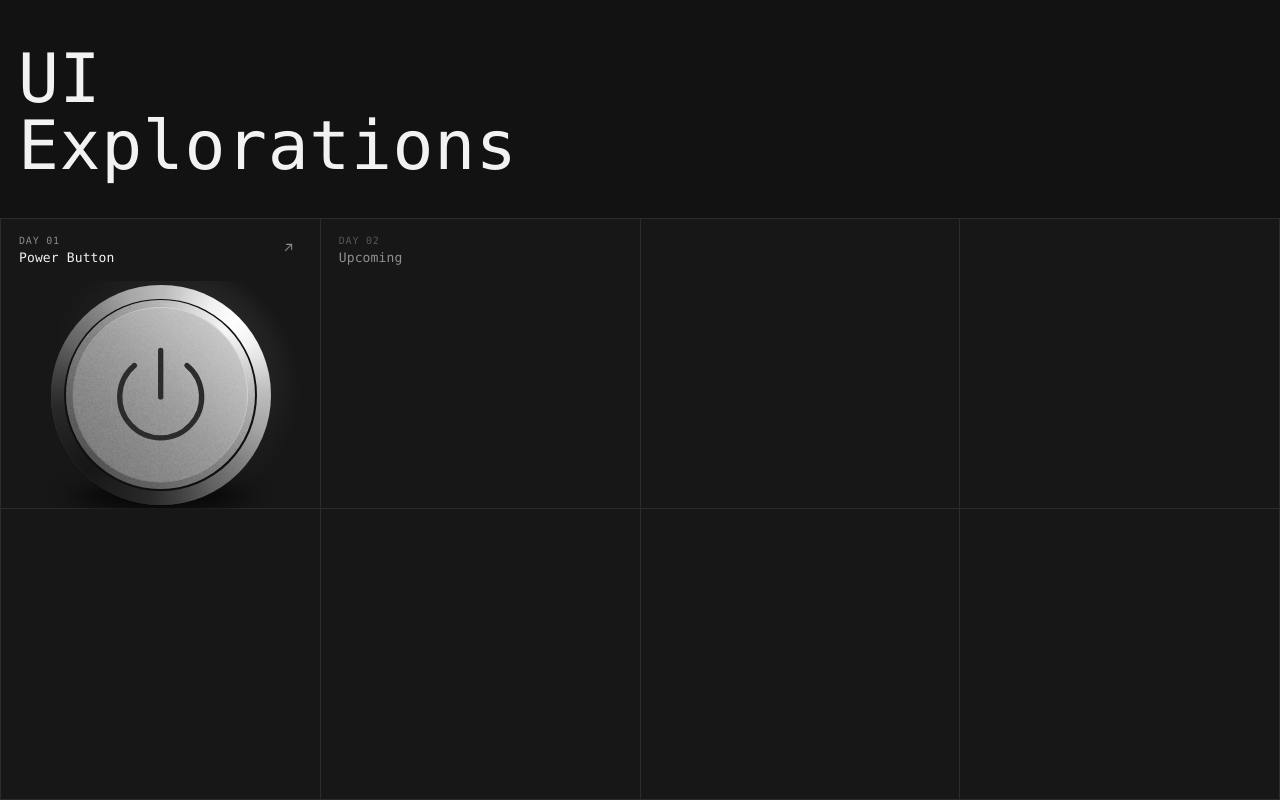
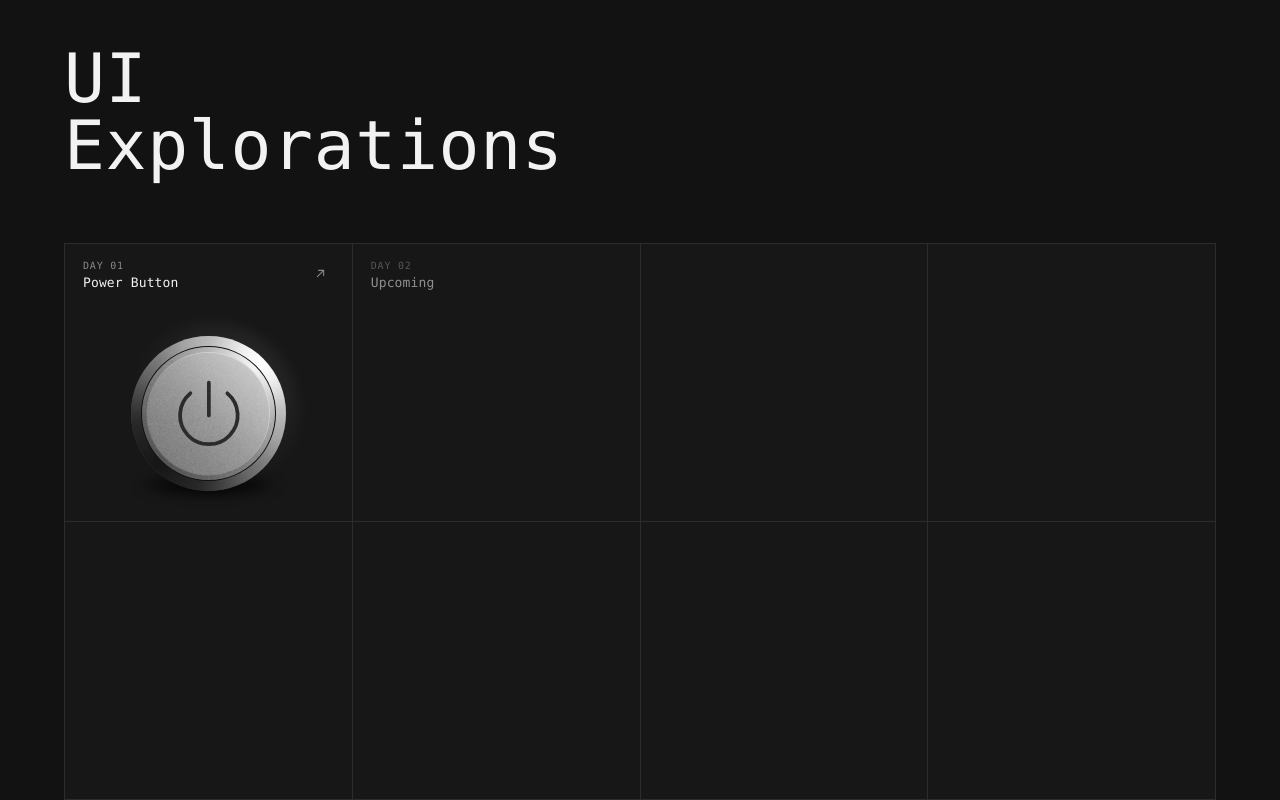
Before and after one commit to BrokenLlama/ui-explorations, a plain HTML site: page index.html in a window 1280 px wide. Drawn offline with Linux system fonts and the light colour scheme.

Commit message:
Inset page margins and fluid component scaling

```diff
--- a/day-01-power-button/styles.css
+++ b/day-01-power-button/styles.css
@@ -21,6 +21,11 @@ html {
 /* When embedded in the gallery, let the host cell's surface show through */
 html.embed {
   background: transparent;
+}
+
+/* ...and scale the component to the cell instead of a fixed pixel size */
+html.embed .power-btn {
+  --size: min(72vmin, 340px);
 }
 
 body {
--- a/index.html
+++ b/index.html
@@ -13,9 +13,10 @@
       --muted: #8a8a8a;
       --mono: ui-monospace, "SF Mono", SFMono-Regular, "JetBrains Mono", "Cascadia Mono", Consolas, monospace;
 
-      /* 12-column grid: full-bleed columns, no gutter; borders form the column rules */
+      /* 12-column grid: no gutter; cell borders form the column rules */
       --columns: 12;
       --inset: 18px;
+      --margin: clamp(20px, 7vw, 64px);
     }
 
     *,
@@ -28,6 +29,7 @@
       display: flex;
       flex-direction: column;
       min-height: 100vh;
+      padding-inline: var(--margin);
       background: var(--page);
       color: var(--text);
       font-family: var(--mono);
@@ -41,7 +43,7 @@
     }
 
     header {
-      padding: clamp(26px, 3.6vw, 52px) 0 clamp(22px, 3vw, 40px);
+      padding: clamp(26px, 3.6vw, 52px) 0 clamp(28px, 5vw, 64px);
     }
 
     header .grid-12 { align-items: end; }
@@ -49,7 +51,7 @@
     h1 {
       grid-column: 1 / span 10;
       margin: 0;
-      padding: 0 var(--inset);
+      padding: 0;
       font-size: clamp(34px, 5.4vw, 68px);
       font-weight: 400;
       line-height: 0.98;
@@ -202,8 +204,7 @@
 
     /* ---- responsive column spans ---- */
 
-    @media (max-width: 1200px) { .cell { grid-column: span 4; } }
-    @media (max-width: 900px) { .cell { grid-column: span 6; } }
+    @media (max-width: 760px) { .cell { grid-column: span 6; } }
     @media (max-width: 600px) {
       .cell { grid-column: span 12; }
       h1 { grid-column: 1 / -1; }
@@ -233,7 +234,7 @@
       </div>
       <div class="stage">
         <iframe
-          src="day-01-power-button/index.html?embed=1&size=220"
+          src="day-01-power-button/index.html?embed=1"
           title="Day 01 — Power Button"
         ></iframe>
       </div>
```
